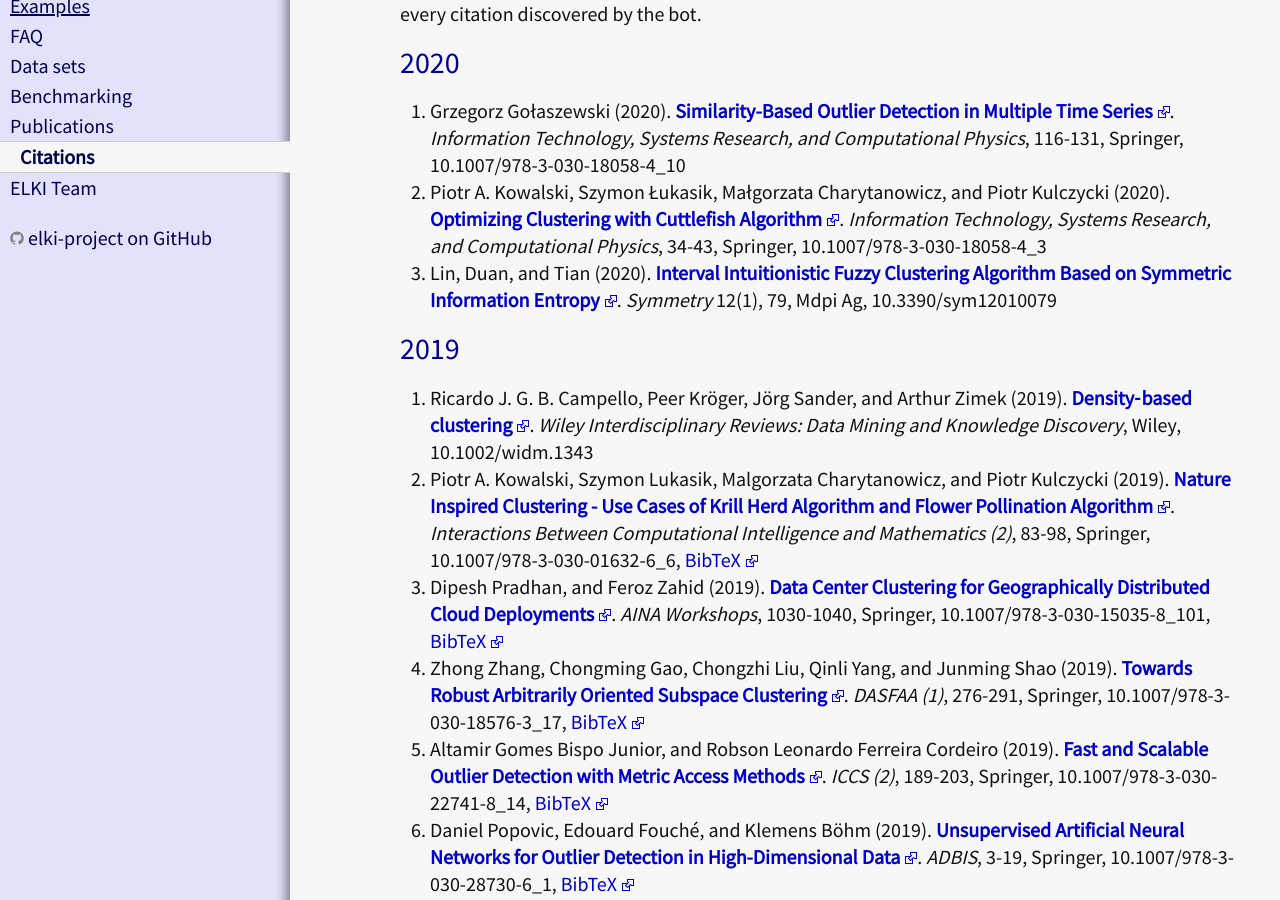
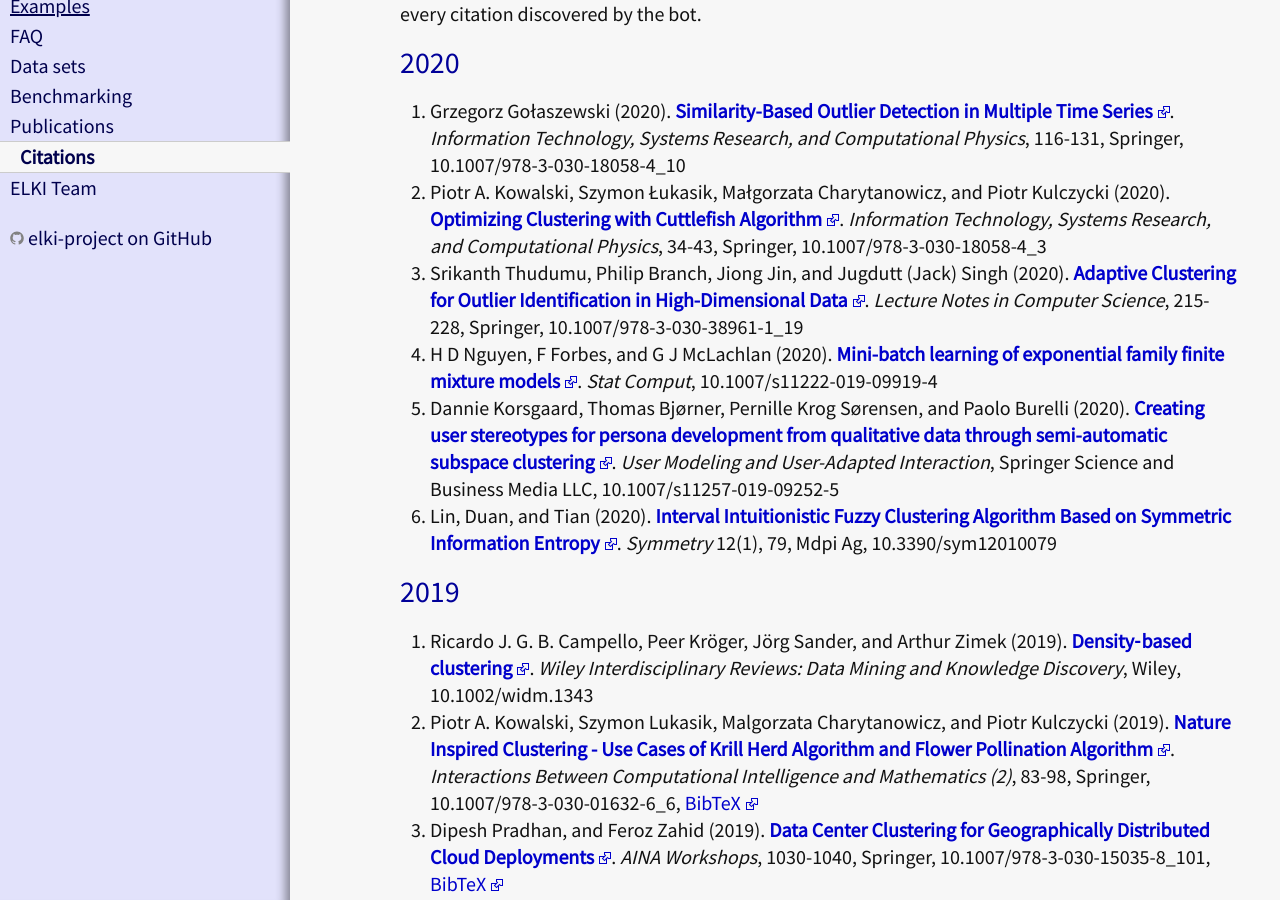
Before and after one commit to elki-project/elki-project.github.io, a Jekyll site: the page built from references.md, in a window 1280 px wide and 900 px high, scrolled down 373 px. Built offline with Jekyll 4.4.1, drawn with Linux system fonts in a browser that asks for light colours; some of the changed text lies outside the part shown.

Commit message:
More refs

```diff
--- a/references.md
+++ b/references.md
@@ -24,6 +24,15 @@ For theses, seminar articles etc. this approach does however not work. We have n
 1. Piotr A. Kowalski, Szymon Łukasik, Małgorzata Charytanowicz, and Piotr Kulczycki (2020).
    **[Optimizing Clustering with Cuttlefish Algorithm](https://doi.org/10.1007/978-3-030-18058-4_3)**.
    *Information Technology, Systems Research, and Computational Physics*, 34-43, Springer, 10.1007/978-3-030-18058-4\_3
+1. Srikanth Thudumu, Philip Branch, Jiong Jin, and Jugdutt (Jack) Singh (2020).
+   **[Adaptive Clustering for Outlier Identification in High-Dimensional Data](https://doi.org/10.1007/978-3-030-38961-1_19)**.
+   *Lecture Notes in Computer Science*, 215-228, Springer, 10.1007/978-3-030-38961-1\_19
+1. H D Nguyen, F Forbes, and G J McLachlan (2020).
+   **[Mini-batch learning of exponential family finite mixture models](https://doi.org/10.1007/s11222-019-09919-4)**.
+   *Stat Comput*, 10.1007/s11222-019-09919-4
+1. Dannie Korsgaard, Thomas Bjørner, Pernille Krog Sørensen, and Paolo Burelli (2020).
+   **[Creating user stereotypes for persona development from qualitative data through semi-automatic subspace clustering](https://doi.org/10.1007/s11257-019-09252-5)**.
+   *User Modeling and User-Adapted Interaction*, Springer Science and Business Media LLC, 10.1007/s11257-019-09252-5
 1. Lin, Duan, and Tian (2020).
    **[Interval Intuitionistic Fuzzy Clustering Algorithm Based on Symmetric Information Entropy](https://doi.org/10.3390/sym12010079)**.
    *Symmetry* 12(1), 79, Mdpi Ag, 10.3390/sym12010079
@@ -397,6 +403,9 @@ For theses, seminar articles etc. this approach does however not work. We have n
 1. Παναγιώτης Διέννης, and Αλέξανδρος Μπολοβίνος (2019).
    **[Εργαλεία ανάλυσης και οπτικοποίησης δεδομένων σε συστήματα επιχειρηματικής ευφυΐας](http://repository.library.teimes.gr/xmlui/handle/123456789/7840)**.
    ΤΕΙ Δυτικής Ελλάδας
+1. 丁志成, DING Zhicheng, 葛洪伟, GE Hongwei, 周竞, and ZHOU Jing (2019).
+   **[基于Kl散度的密度峰值聚类算法](http://journal2.cqupt.edu.cn/jcuptnse/html/2019/1673-825X-31-3-367.html)**.
+   重庆邮电大学学报(自然科学版)
 1. 程绵绵, CHENG Mianmian, 孙群, SUN Qun, 李少梅, LI Shaomei, 徐立, and XU Li (2019).
    **[顾及密度对比的多层次聚类点群选取方法](http://html.rhhz.net/WHDXXBXXKXB/html/20190804.htm)**.
    武汉大学学报·信息科学版
@@ -1676,6 +1685,9 @@ For theses, seminar articles etc. this approach does however not work. We have n
 1. Guansong Pang (2015).
    **[Anomaly detection based on zero appearances in subspaces](https://doi.org/10.4225/03/58b647d9a377b)**.
    Monash University. Faculty of Information Technology. Clayton School of Information Technology, 10.4225/03/58b647d9a377b
+1. M. Oszust, and M. Kostka (2015).
+   **[Evaluation of Subspace Clustering Using Internal Validity Measures](https://doi.org/10.4316/AECE.2015.03020)**.
+   *Advances in Electrical and Computer Engineering* 15(3), 141-146, Universitatea Stefan cel Mare din Suceava, 10.4316/AECE.2015.03020
 1. Lindsay Lloyd-Smith, John Krigbaum, and Benjamin Valentine (2015).
    **[Social affiliation, settlement pattern histories and subsistence change in Neolithic Borneo](https://doi.org/10.4324/9781315725444.ch13)**.
    Routledge Handbooks Online, 10.4324/9781315725444.ch13
```
Also changed, not shown: other parts of references.md (+0 -3 lines).
